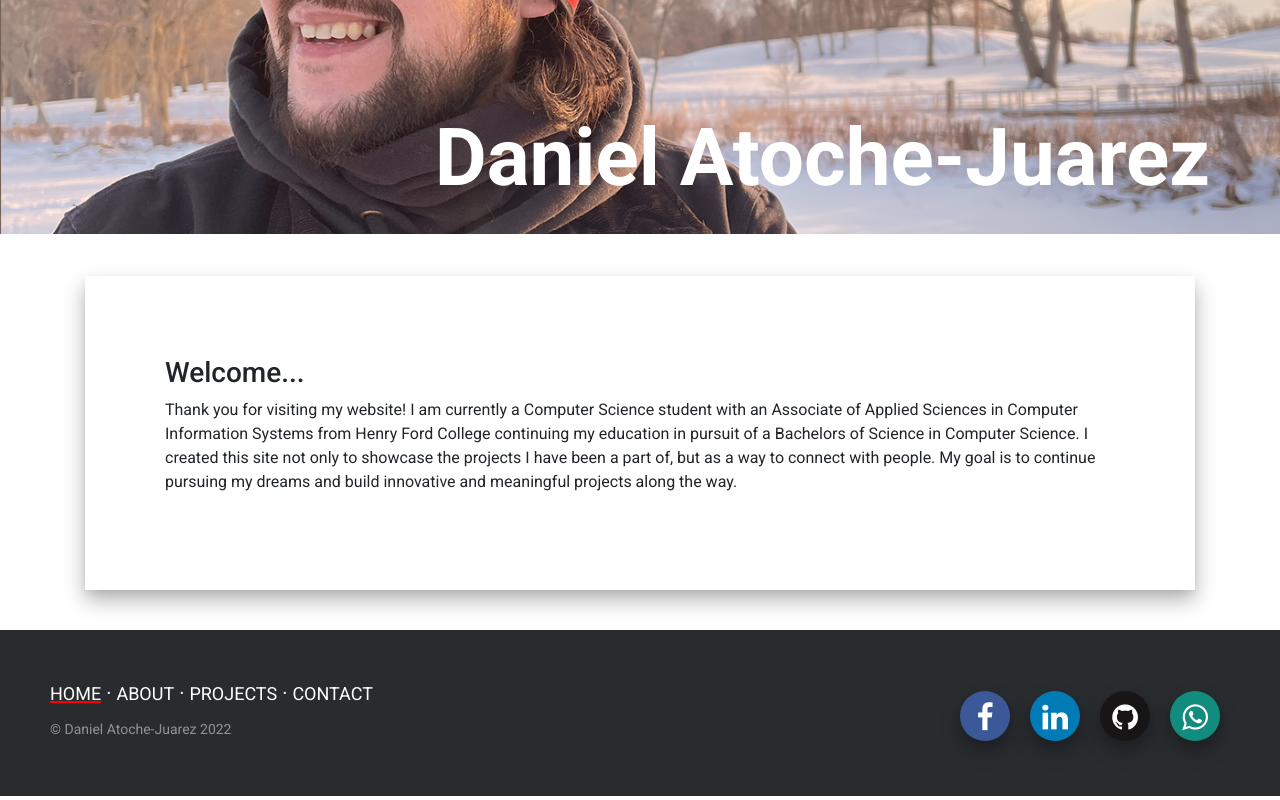
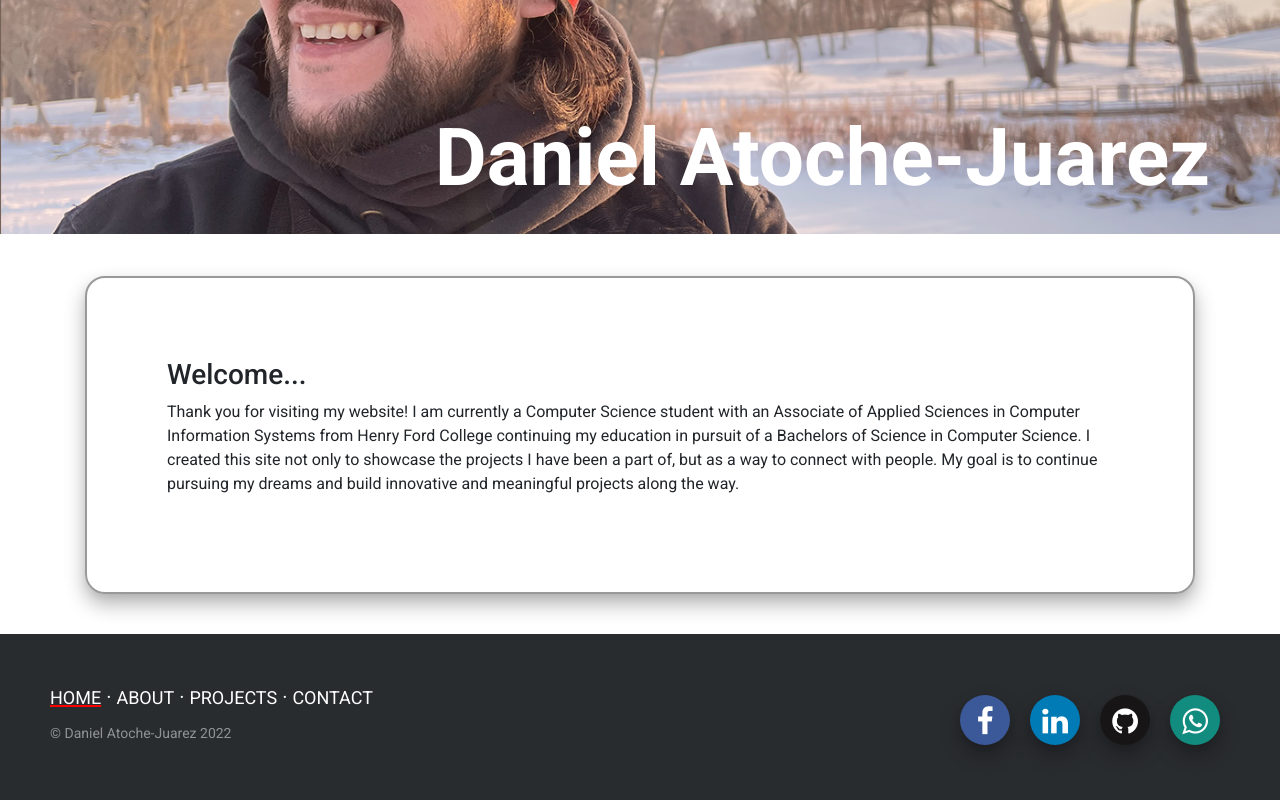
Before and after one commit to datoche-juarez/personal-site, a React (Create React App) app: page / in a window 1280 px wide. Shown: the part 382-1182 px from the top of the page. Built offline with nearby package versions, Linux system fonts and the light colour scheme.

Commit message:
Container styling changes...

```diff
--- a/src/About.css
+++ b/src/About.css
@@ -3,4 +3,6 @@
     margin-top: 10px;
     padding: 80px;
     box-shadow: 0 10px 20px rgba(0, 0, 0, .3),0 3px 6px rgba(0, 0, 0, .05);
+    border: 2px solid #999999;
+    border-radius: 20px;
 }
--- a/src/Contact.css
+++ b/src/Contact.css
@@ -1,6 +1,8 @@
 .contact-form {
   padding: 80px;
   box-shadow: 0 10px 15px rgba(0, 0, 0, .3),0 3px 6px rgba(0, 0, 0, .05);
+  border-radius: 20px;
+  border: 2px solid #999999;
 }
 
 .social-icon-container {
--- a/src/Home.css
+++ b/src/Home.css
@@ -3,4 +3,6 @@
     margin-top: 10px;
     padding: 80px;
     box-shadow: 0 10px 20px rgba(0, 0, 0, .3),0 3px 6px rgba(0, 0, 0, .05);
+    border-radius: 20px;
+    border: 2px solid #999999;
 }
```
